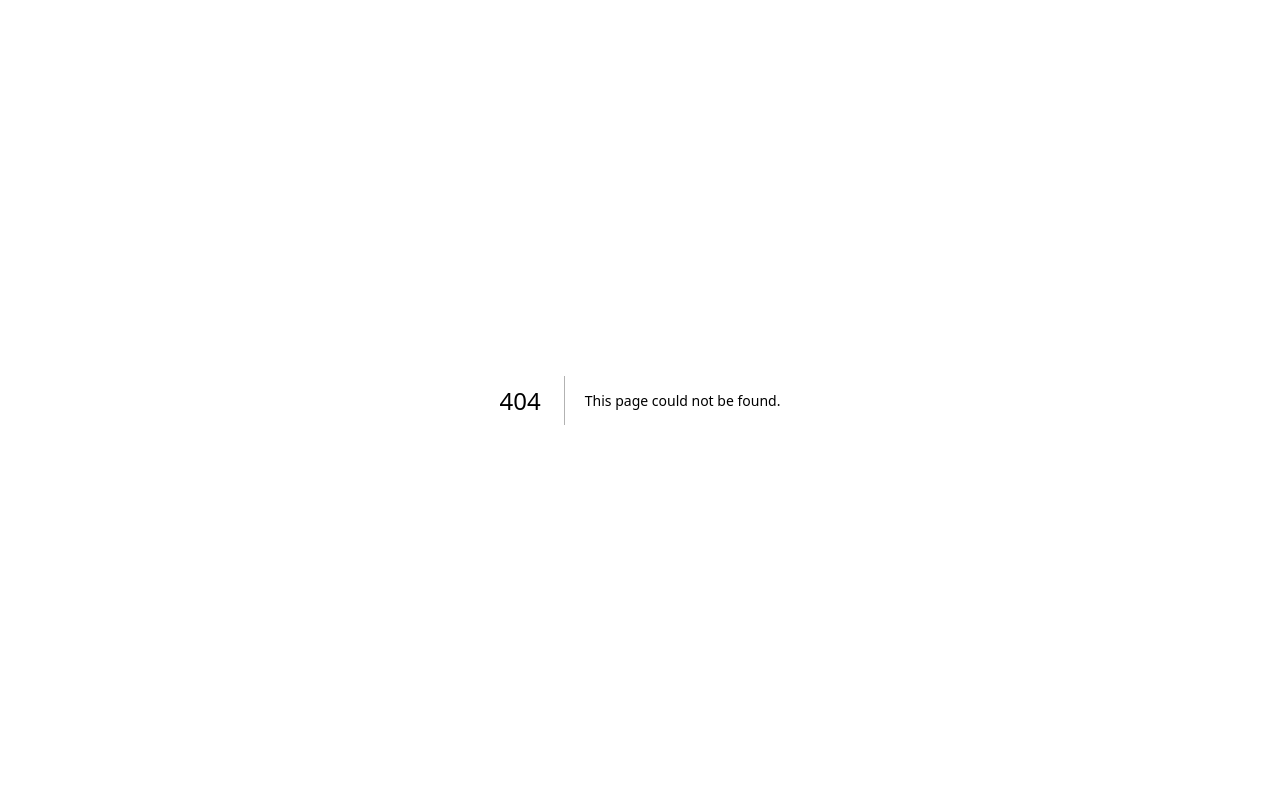
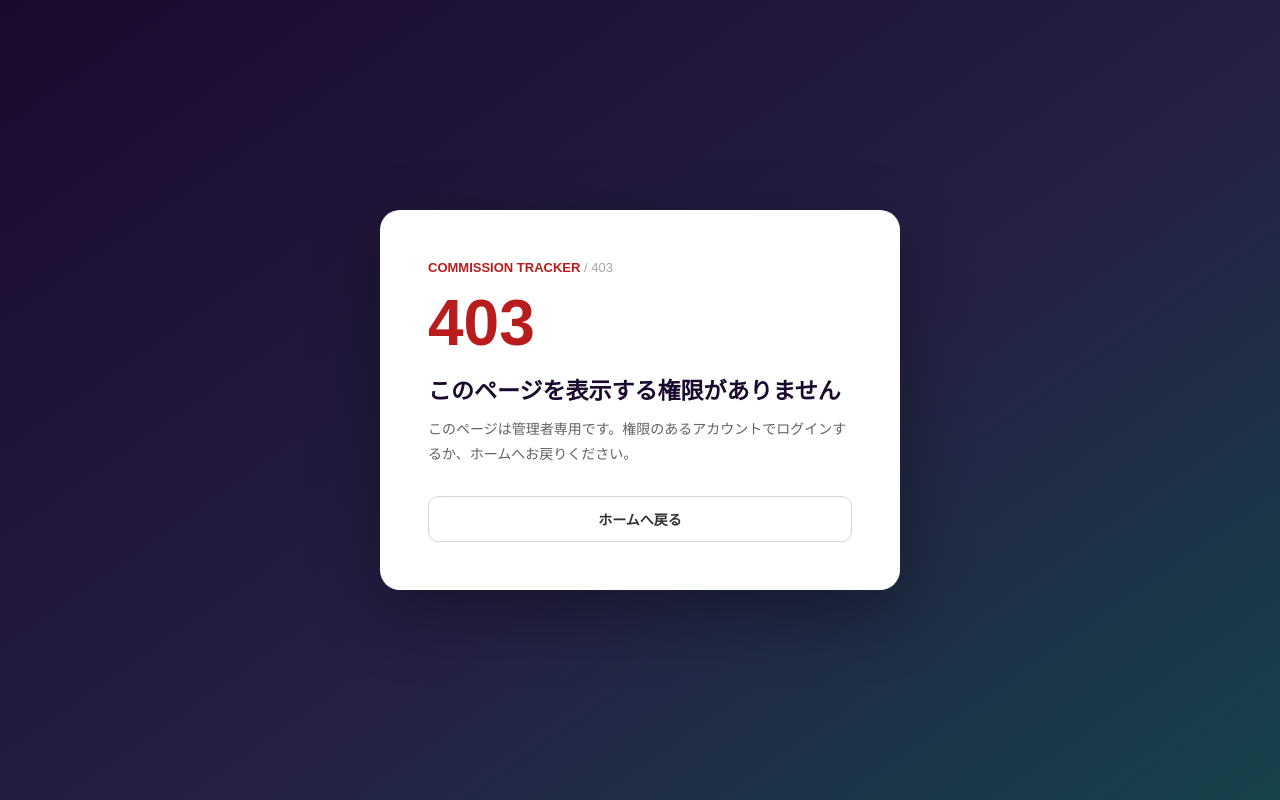
Before and after one commit to tinaRepo/CommissionTracker, a Next.js app: page /forbidden in a window 1280 px wide. Before the commit this address had no page. Built offline with nearby package versions, Linux system fonts and the light colour scheme.

Commit message:
feat: エラーページの追加

```diff
--- /dev/null
+++ b/app/forbidden/page.tsx
@@ -0,0 +1,11 @@
+import SystemMessage from "@/components/SystemMessage";
+
+export default function ForbiddenPage() {
+  return (
+    <SystemMessage
+      code="403"
+      title="このページを表示する権限がありません"
+      description="このページは管理者専用です。権限のあるアカウントでログインするか、ホームへお戻りください。"
+    />
+  );
+}
--- a/components/AdminNotificationsPage.tsx
+++ b/components/AdminNotificationsPage.tsx
@@ -125,7 +125,7 @@ export default function AdminNotificationsPage() {
       if (!user) { router.replace("/login"); return; }
       const { data } = await supabase
         .from("user_profiles").select("is_admin").eq("id", user.id).maybeSingle();
-      if (!data?.is_admin) { router.replace("/"); return; }
+      if (!data?.is_admin) { router.replace("/forbidden"); return; }
       setChecking(false);
       fetchAnnouncements();
       fetchReleases();
--- /dev/null
+++ b/components/SystemMessage.tsx
@@ -0,0 +1,64 @@
+"use client";
+
+import { useRouter } from "next/navigation";
+
+type Props = {
+    code: string;
+    title: string;
+    description: string;
+    onRetry?: () => void;
+};
+
+export default function SystemMessage({ code, title, description, onRetry }: Props) {
+    const router = useRouter();
+
+    return (
+        <main style={{
+            minHeight: "100vh", padding: 24, display: "grid", placeItems: "center",
+            background: "linear-gradient(145deg, #1a0a2e 0%, #252044 56%, #16434a 100%)",
+            color: "#1a0a2e", fontFamily: "'Hiragino Kaku Gothic ProN', 'Noto Sans JP', 'Yu Gothic', sans-serif",
+        }}>
+            <section style={{
+                width: "min(100%, 520px)", padding: "clamp(28px, 6vw, 48px)",
+                background: "#fff", borderRadius: 20, boxShadow: "0 24px 70px #0005",
+            }}>
+                <div aria-hidden="true" style={{
+                    color: code === "404" ? "#0f766e" : code === "OFFLINE" ? "#0f766e" : "#b91c1c", fontSize: 13,
+                    fontWeight: 800, marginBottom: 12,
+                }}>
+                    COMMISSION TRACKER <span style={{ color: "#a3a3a3", fontWeight: 500 }}> / {code}</span>
+                </div>
+                <div style={{
+                    color: code === "404" || code === "OFFLINE" ? "#0f766e" : "#b91c1c", fontSize: 64,
+                    fontWeight: 900, lineHeight: 1, marginBottom: 20, fontVariantNumeric: "tabular-nums",
+                }}>
+                    {code}
+                </div>
+                <h1 style={{ fontSize: 23, lineHeight: 1.4, margin: "0 0 10px", fontWeight: 800 }}>
+                    {title}
+                </h1>
+                <p style={{ color: "#626262", fontSize: 14, lineHeight: 1.8, margin: "0 0 28px" }}>
+                    {description}
+                </p>
+                <div style={{ display: "flex", gap: 10, flexWrap: "wrap" }}>
+                    {onRetry && (
+                        <button type="button" onClick={onRetry} style={{
+                            flex: "1 1 180px", minHeight: 46, padding: "10px 16px", border: 0,
+                            borderRadius: 10, background: "#1a0a2e", color: "#fff", fontSize: 14,
+                            fontWeight: 700, cursor: "pointer",
+                        }}>
+                            もう一度読み込む
+                        </button>
+                    )}
+                    <button type="button" onClick={() => router.push("/")} style={{
+                        flex: "1 1 150px", minHeight: 46, padding: "10px 16px", border: "1px solid #d1d5db",
+                        borderRadius: 10, background: "#fff", color: "#303030", fontSize: 14,
+                        fontWeight: 700, cursor: "pointer",
+                    }}>
+                        ホームへ戻る
+                    </button>
+                </div>
+            </section>
+        </main>
+    );
+}
--- /dev/null
+++ b/public/offline.html
@@ -0,0 +1,91 @@
+<!doctype html>
+<html lang="ja">
+
+<head>
+    <meta charset="utf-8">
+    <meta name="viewport" content="width=device-width, initial-scale=1">
+    <meta name="theme-color" content="#1a0a2e">
+    <title>オフライン | Commission Tracker</title>
+    <style>
+        * {
+            box-sizing: border-box;
+        }
+
+        body {
+            min-height: 100vh;
+            margin: 0;
+            padding: 24px;
+            display: grid;
+            place-items: center;
+            background: linear-gradient(145deg, #1a0a2e 0%, #252044 56%, #16434a 100%);
+            color: #1a0a2e;
+            font-family: "Yu Gothic", "Meiryo", sans-serif;
+        }
+
+        main {
+            width: min(100%, 520px);
+            padding: 40px;
+            border-radius: 18px;
+            background: #fff;
+            box-shadow: 0 24px 70px #0005;
+        }
+
+        .brand {
+            margin-bottom: 12px;
+            color: #0f766e;
+            font-size: 13px;
+            font-weight: 800;
+        }
+
+        .code {
+            margin-bottom: 20px;
+            color: #0f766e;
+            font-size: 56px;
+            font-weight: 900;
+            line-height: 1;
+        }
+
+        h1 {
+            margin: 0 0 10px;
+            font-size: 23px;
+            line-height: 1.4;
+        }
+
+        p {
+            margin: 0 0 24px;
+            color: #626262;
+            font-size: 14px;
+            line-height: 1.8;
+        }
+
+        button {
+            min-height: 46px;
+            padding: 10px 18px;
+            border: 0;
+            border-radius: 9px;
+            background: #1a0a2e;
+            color: #fff;
+            font-size: 14px;
+            font-weight: 700;
+            cursor: pointer;
+        }
+
+        @media (max-width: 480px) {
+            main {
+                padding: 28px;
+            }
+        }
+    </style>
+</head>
+
+<body>
+    <main>
+        <div class="brand">COMMISSION TRACKER / OFFLINE</div>
+        <div class="code" aria-hidden="true">OFFLINE</div>
+        <h1>インターネットに接続できません</h1>
+        <p>接続を確認してから、もう一度お試しください。オフライン中は依頼の読み込みや変更の保存はできません。</p>
+        <button type="button" onclick="location.reload()">再読み込み</button>
+    </main>
+</body>
+
+</html>
```
Also changed, not shown: app/error.tsx (added, +14 -0 lines), app/global-error.tsx (added, +18 -0 lines), app/not-found.tsx (added, +11 -0 lines), public/sw.js (+20 -0 lines).
